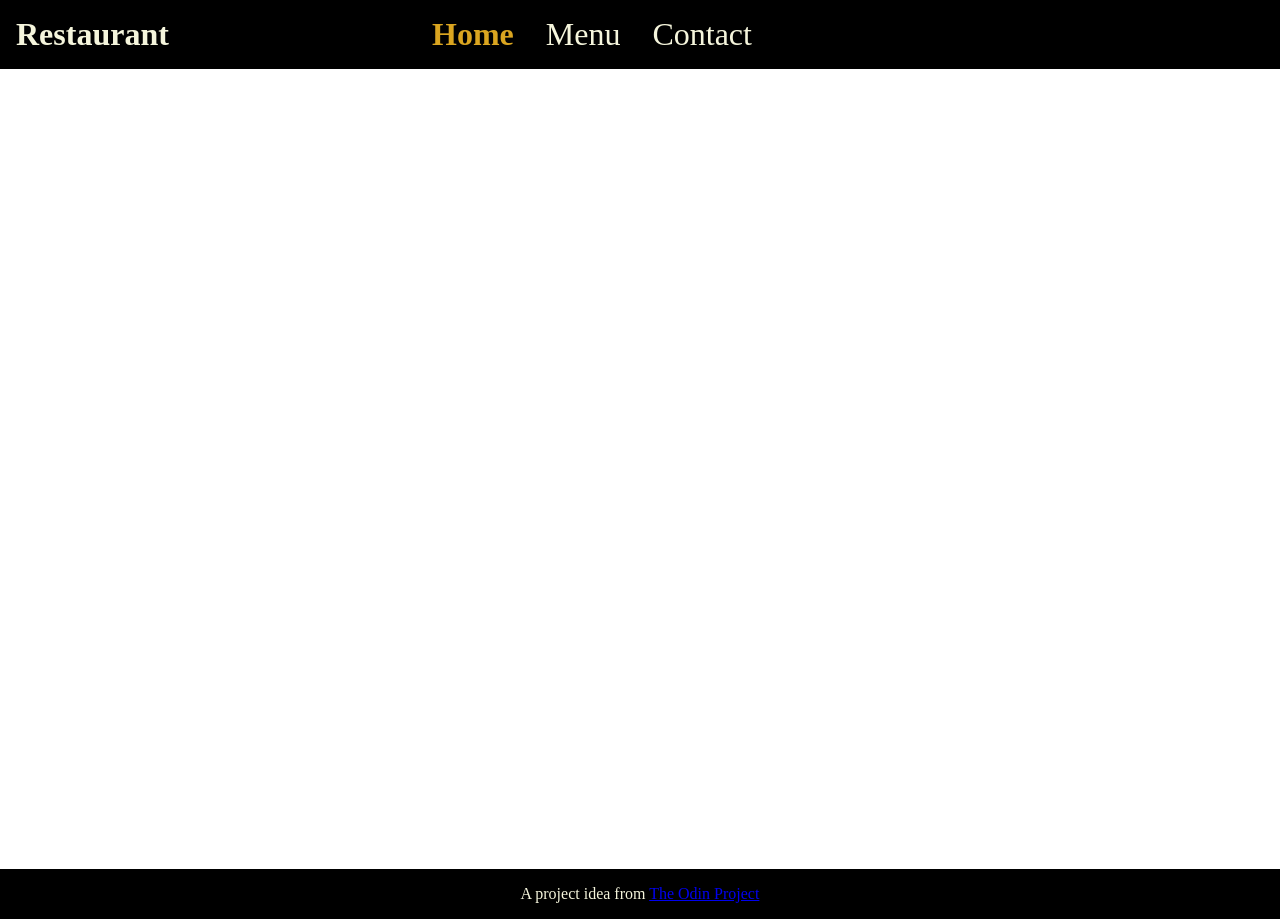
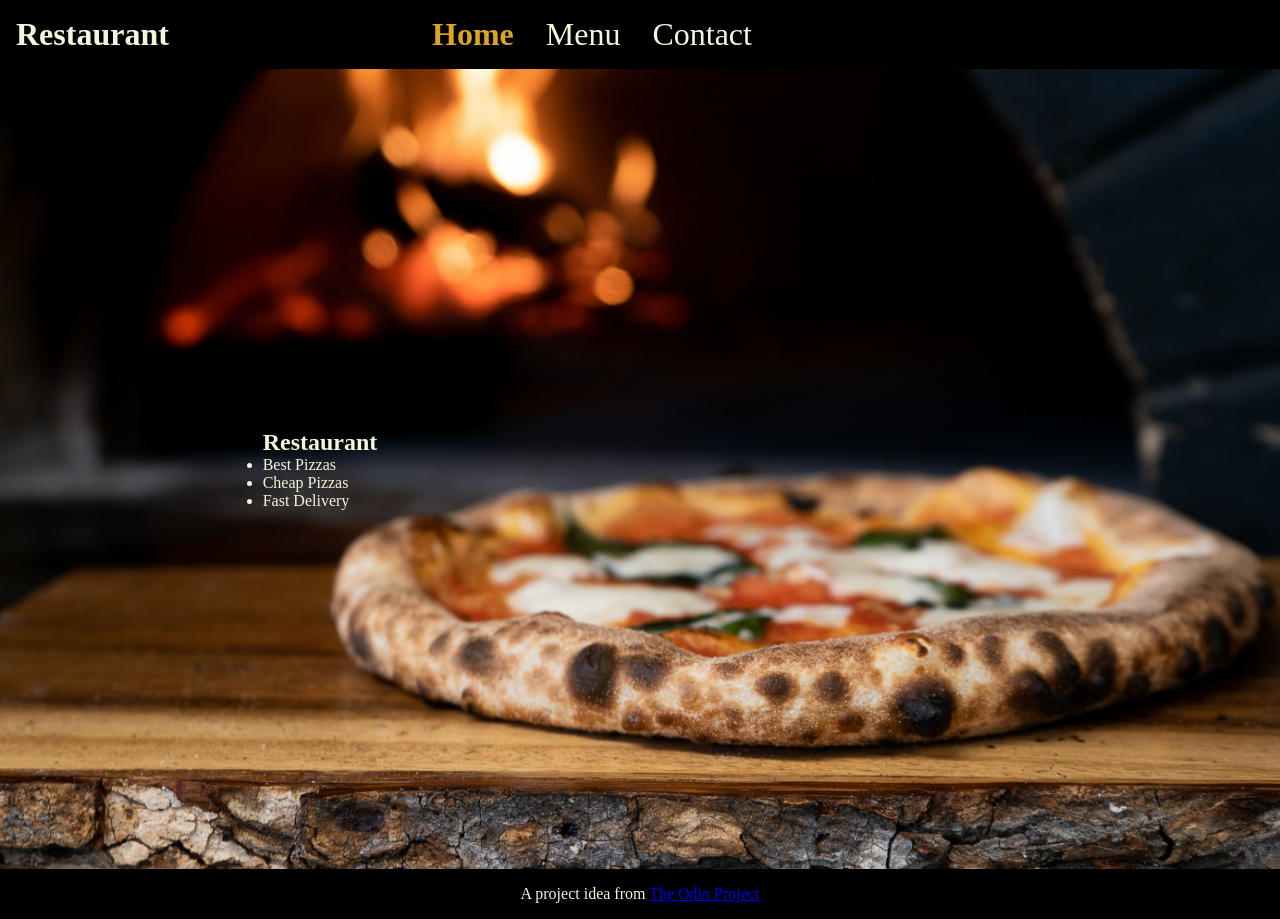
Before and after one commit to wsfer/restaurant-page, a website built with webpack: page dist/index.html in a window 1280 px wide. Built offline with nearby package versions, Linux system fonts and the light colour scheme.

Commit message:
create script to create home page

```diff
--- a/src/contact.js
+++ b/src/contact.js
@@ -1,3 +1,10 @@
 export default function createContactPage (eventTarget) {
     eventTarget.id = 'selectedTab';
+    const container = document.getElementById('content');
+
+    //This will reset the container.
+    container.removeAttribute('style');
+    while (container.firstChild) {
+        container.removeChild(container.firstChild);
+    }
 }
--- a/src/home.js
+++ b/src/home.js
@@ -1,3 +1,36 @@
+import image from './home-image.jpg';
+
 export default function createHomePage (eventTarget) {
     eventTarget.id = 'selectedTab';
+    const container = document.getElementById('content');
+
+    //This will reset the container.
+    container.removeAttribute('style');
+    while (container.firstChild) {
+        container.removeChild(container.firstChild);
+    }
+
+    //This will apply styles to the container.
+    container.style.backgroundImage = `url(${image})`;
+    container.style.backgroundOrigin = 'center';
+    container.style.backgroundSize = 'cover';
+
+    //This will create the content of container.
+    const descriptor = document.createElement('section');
+    descriptor.id = 'home-descriptor';
+    const h2 = document.createElement('h2');
+    h2.textContent = 'Restaurant';
+    descriptor.appendChild(h2);
+
+    const ul = document.createElement('ul');
+    const frag = document.createDocumentFragment();
+    const information = ['Best Pizzas', 'Cheap Pizzas', 'Fast Delivery']
+    for (let inf of information) {
+        const li = document.createElement('li');
+        li.textContent = inf;
+        frag.appendChild(li);
+    }
+    ul.appendChild(frag);
+    descriptor.appendChild(ul);
+    container.appendChild(descriptor);
 }
--- a/src/menu.js
+++ b/src/menu.js
@@ -1,3 +1,10 @@
 export default function createMenuPage (eventTarget) {
     eventTarget.id = 'selectedTab';
+    const container = document.getElementById('content');
+
+    //This will reset the container.
+    container.removeAttribute('style');
+    while (container.firstChild) {
+        container.removeChild(container.firstChild);
+    }
 }
--- a/src/style.css
+++ b/src/style.css
@@ -28,8 +28,18 @@ header > ul {
 /* Main content section */
 main {
     min-height: 100vh;
+    display: grid;
+    grid-template-columns: 1fr 1fr;
+    align-items: center;
+    justify-items: center;
 }
 
+#home-descriptor {
+    display: flex;
+    padding: 1rem;
+    flex-direction: column;
+    color: beige;
+}
 
 /* Footer stylyng */
 footer {
```
Also changed, not shown: dist/0016df88b0987710ab83.jpg (added), dist/main.js.
